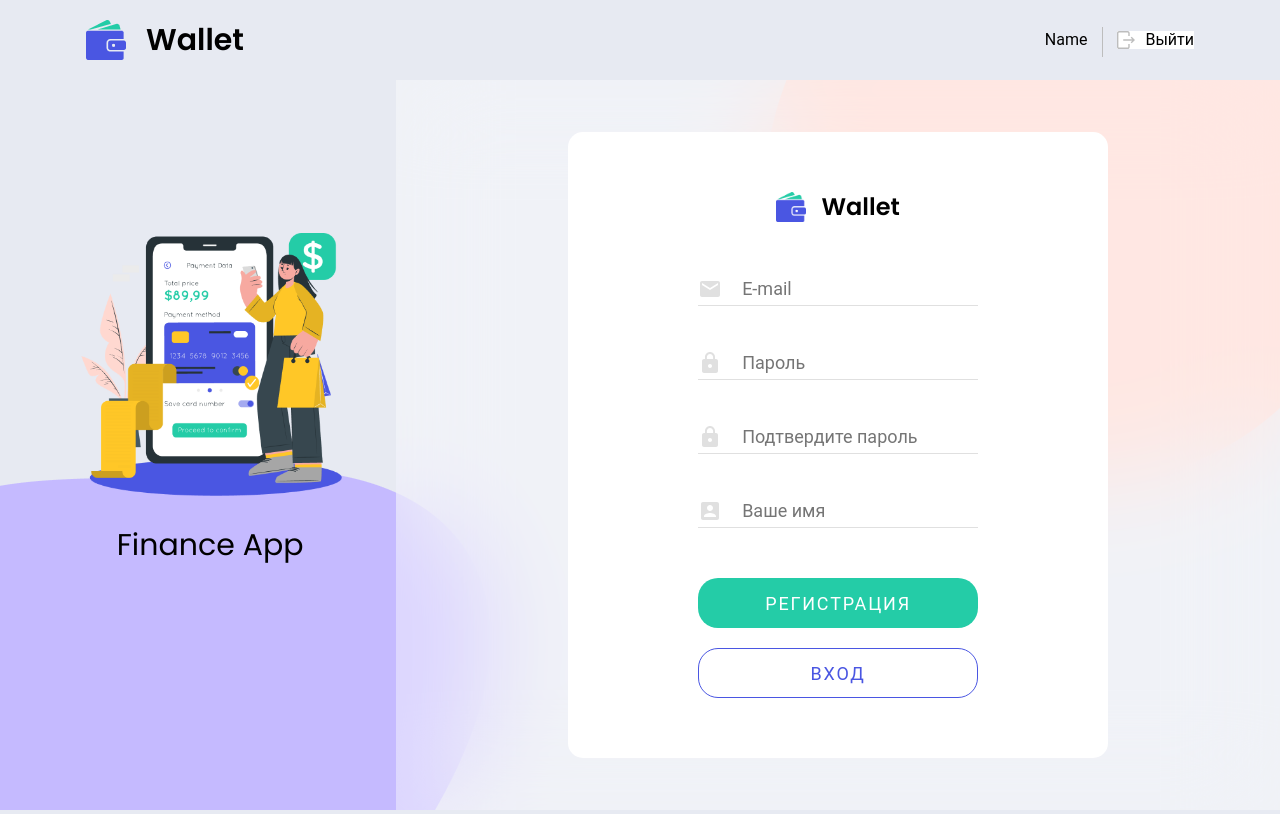
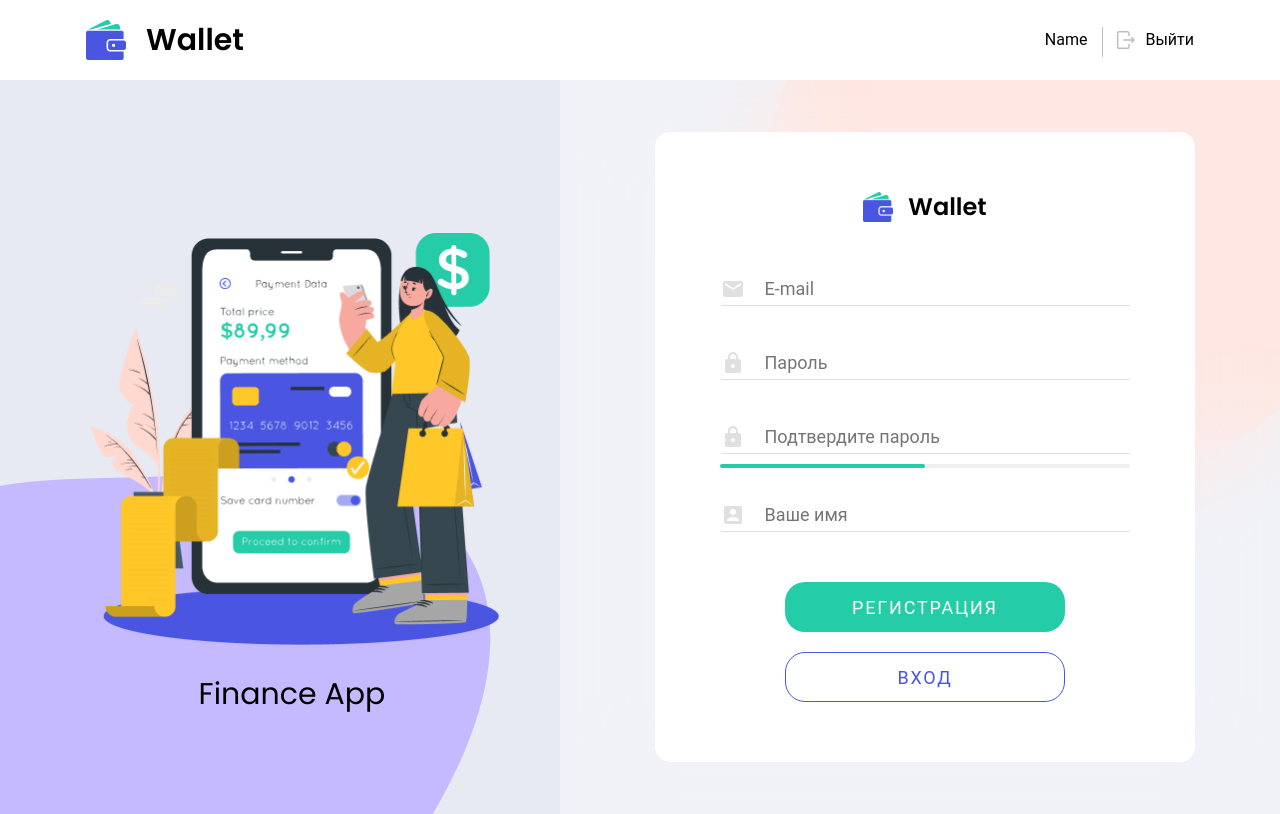
Before and after one commit to TverdovskyiAleksey/finance-app, a React (Create React App) app: page /register in a window 1280 px wide. Built offline with nearby package versions, Linux system fonts and the light colour scheme.

Commit message:
добавила валидацию

```diff
--- a/package.json
+++ b/package.json
@@ -4,6 +4,7 @@
   "private": true,
   "homepage": "https://tverdovskyialeksey.github.io/finance-app/",
   "dependencies": {
+    "@emotion/styled": "^11.6.0",
     "@material-ui/core": "^4.12.3",
     "@material-ui/icons": "^4.11.2",
     "@mui/icons-material": "^5.1.0",
--- a/src/Components/Auth/Auth.module.css
+++ b/src/Components/Auth/Auth.module.css
@@ -110,6 +110,12 @@ h1 {
   }
 }
 
+@media screen and (min-width: 1280px) {
+  .regImg {
+    width: 452px;
+  }
+}
+
 .regRight {
   width: 100%;
   padding: 52px 95px 52px 95px;
@@ -195,7 +201,7 @@ h1 {
   padding-left: 44px;
 }
 
-@media screen and (min-width: 320px) {
+@media screen and (max-width: 767px) {
   .input {
     width: 280px;
   }
@@ -275,3 +281,14 @@ h1 {
   justify-content: center;
   align-items: center;
 }
+
+progress {
+  width: 100%;
+}
+
+.error {
+  margin: 0px;
+  font-size: 14px;
+  color: red;
+  bottom: 0;
+}
--- a/src/Components/Header/Header.module.css
+++ b/src/Components/Header/Header.module.css
@@ -2,6 +2,10 @@
 
 p {
   margin: 0;
+}
+
+header {
+  background-color: white;
 }
 
 .container {
--- a/src/Views/LoginView.js
+++ b/src/Views/LoginView.js
@@ -1,7 +1,7 @@
 import { useDispatch } from 'react-redux';
 import { useState } from 'react';
-// import { Formik } from 'formik';
-// import * as yup from 'yup';
+import { Formik } from 'formik';
+import * as yup from 'yup';
 import { authOperations } from '../Redux/auth';
 import { Link } from 'react-router-dom';
 import styles from '../Components/Auth/Auth.module.css';
@@ -13,25 +13,34 @@ import mail from '../Components/Auth/images/email.svg';
 
 export default function LoginView() {
   const dispatch = useDispatch();
-  const [email, setEmail] = useState('');
-  const [password, setPassword] = useState('');
+  // const [email, setEmail] = useState('');
+  // const [password, setPassword] = useState('');
 
-  const handelChange = ({ target: { name, value } }) => {
-    switch (name) {
-      case 'email':
-        return setEmail(value);
-      case 'password':
-        return setPassword(value);
-      default:
-        return;
-    }
-  };
-  const handelSubmit = e => {
-    e.preventDefault();
-    dispatch(authOperations.logIn({ email, password }));
-    setEmail('');
-    setPassword('');
-  };
+  // const handelChange = ({ target: { name, value } }) => {
+  //   switch (name) {
+  //     case 'email':
+  //       return setEmail(value);
+  //     case 'password':
+  //       return setPassword(value);
+  //     default:
+  //       return;
+  //   }
+  // };
+  // const handelSubmit = e => {
+  //   e.preventDefault();
+  //   dispatch(authOperations.logIn({ email, password }));
+  //   setEmail('');
+  //   setPassword('');
+  // };
+  const validationSchema = yup.object().shape({
+
+    password:   yup.string().matches(
+            /[0-9a-zA-Z!@#$%^&*]/,
+            'Недопустимые символы для пароля'
+    ).min(6, 'Пароль должен быть не менее 6 символов').max(12, 'Максимальная длина пароля 12 символов').typeError('Должно быть строкой').required('Обязательноe поле'),
+
+    email: yup.string().email('Введите корректный email').required('Обязательноe поле')
+  })
   return (
     <div className={styles.register}>
       <div className={styles.regLeft}>
@@ -39,38 +48,53 @@ export default function LoginView() {
         <p className={styles.regTitle}>Finance App</p>
       </div>
       <div className={styles.regRight}>
+        <Formik
+          initialValues={{
+
+            email: '',
+            password: ''
+          }}
+          validateOnBlur
+          onSubmit={({ email, password }, { resetForm }) => {
+                dispatch(authOperations.register({ email, password}))
+                resetForm();
+          }}
+          validationSchema={validationSchema}
+        >
+          {({ values, errors, touched, handleChange, handleBlur, isValid, handleSubmit, dirty }) => (
             <div className={styles.registerForm}>
-          <form
-            className={styles.form}
-            onSubmit={handelSubmit}
-            autoComplete="off"
-          >
+
+        <form className={styles.form} onSubmit={handleSubmit} autoComplete="off">
           <div className={styles.logo}>
-              <img className={styles.logoImg} src={logo} alt="logo" />
+            <img className={styles.logoImg} src={logo} alt='logo' />
              <p className={styles.title}>Wallet</p>
           </div>
 
-            <div>
+            <div >
             <input
                 className={styles.input}
-                style={{ backgroundImage: 'url(' + mail + ')' }}
+                style={{backgroundImage: "url(" + mail + ")"}}
               type="email"
               name="email"
-                value={email}
-                placeholder="E-mail"
-                onChange={handelChange}
+              value={values.email}
+              placeholder='E-mail'
+                    onChange={handleChange}
+                    onBlur={handleBlur}
                   />
+                  {touched.email && errors.email && <p className={styles.error}>{errors.email}</p>}
         </div>
         <div>
             <input
                 className={styles.input}
-                style={{ backgroundImage: 'url(' + pas + ')' }}
+                 style={{backgroundImage: "url(" + pas + ")"}}
               type="password"
               name="password"
-                value={password}
-                placeholder="Пароль"
-                onChange={handelChange}
+              value={values.password}
+              placeholder='Пароль'
+                    onChange={handleChange}
+                    onBlur={handleBlur}
                   />
+                  {touched.password && errors.password && <p className={styles.error}>{errors.password}</p>}
         </div>
 
           <div className={styles.btn}>
@@ -82,7 +106,11 @@ export default function LoginView() {
               </Link>
             </div>
       </form>
+
     </div>
+          )}
+
+    </Formik>
       </div>
     </div>
   );
--- a/src/Views/RegisterView.js
+++ b/src/Views/RegisterView.js
@@ -1,7 +1,7 @@
 import { useDispatch } from 'react-redux';
-import { useState } from 'react';
-// import { Formik } from 'formik';
-// import * as yup from 'yup';
+import { useState , useEffect } from 'react';
+import { Formik } from 'formik';
+import * as yup from 'yup';
 import { authOperations } from '../Redux/auth';
 import { Link } from 'react-router-dom';
 import styles from '../Components/Auth/Auth.module.css';
@@ -12,37 +12,34 @@ import pas from '../Components/Auth/images/lock.svg';
 import acc from '../Components/Auth/images/account_box.svg';
 import mail from '../Components/Auth/images/email.svg';
 
+import { styled } from '@mui/material/styles';
+import LinearProgress, { linearProgressClasses } from '@mui/material/LinearProgress';
 
 
 export default function RegisterView() {
   const dispatch = useDispatch();
-  const [name, setName] = useState('');
-  const [email, setEmail] = useState('');
-  const [password, setPassword] = useState('');
-  const [rePassword, setRePassword] = useState('');
 
-  const handelChange = ({ target: { name, value } }) => {
-    switch (name) {
-      case 'name':
-        return setName(value);
-      case 'email':
-        return setEmail(value);
-      case 'password':
-        return setPassword(value);
-      case 'rePassword':
-        return setRePassword(value);
-      default:
-        return;
-    }
-  };
-  const handelSubmit = e => {
-    e.preventDefault();
-    dispatch(authOperations.register({ name, email, password, rePassword }));
-    setName('');
-    setEmail('');
-    setPassword('');
-    setRePassword('');
-  };
+  const BorderLinearProgress = styled(LinearProgress)(({ theme }) => ({
+    height: 4,
+    top:10,
+  borderRadius: 5,
+  [`&.${linearProgressClasses.colorPrimary}`]: {
+    backgroundColor: theme.palette.grey[theme.palette.mode === 'light' ? 200 : 800],
+  },
+  [`& .${linearProgressClasses.bar}`]: {
+    borderRadius: 5,
+    backgroundColor: theme.palette.mode === 'light' ? '#24CCA7' : '#308fe8',
+  },
+}));
+  const validationSchema = yup.object().shape({
+    name: yup.string().min(1, 'Введите ваше имя').max(12, 'Максимальная длина имени 12 символов').typeError('Должно быть строкой').required('Обязательно'),
+    password:   yup.string().matches(
+            /[0-9a-zA-Z!@#$%^&*]/,
+            'Недопустимые символы для пароля'
+    ).min(6, 'Пароль должен быть не менее 6 символов').max(12, 'Максимальная длина пароля 12 символов').typeError('Должно быть строкой').required('Обязательноe поле'),
+    rePassword: yup.string().oneOf([yup.ref('password')], 'Пароли не совпадают'),
+    email: yup.string().email('Введите корректный email').required('Обязательноe поле')
+  })
   return (
     <div className={styles.register}>
       <div className={styles.regLeft}>
@@ -50,9 +47,24 @@ export default function RegisterView() {
         <p className={styles.regTitle}>Finance App</p>
       </div>
       <div className={styles.regRight}>
+        <Formik
+          initialValues={{
+            name: '',
+            email: '',
+            password: '',
+            rePassword: ''
+          }}
+          validateOnBlur
+          onSubmit={({ email, password, name }, { resetForm }) => {
+                dispatch(authOperations.register({ email, password, name }))
+                resetForm();
+          }}
+          validationSchema={validationSchema}
+        >
+          {({ values, errors, touched, handleChange, handleBlur, isValid, handleSubmit, dirty }) => (
             <div className={styles.registerForm}>
 
-        <form className={styles.form} onSubmit={handelSubmit} autoComplete="off">
+        <form className={styles.form} onSubmit={handleSubmit} autoComplete="off">
           <div className={styles.logo}>
             <img className={styles.logoImg} src={logo} alt='logo' />
              <p className={styles.title}>Wallet</p>
@@ -64,10 +76,12 @@ export default function RegisterView() {
                 style={{backgroundImage: "url(" + mail + ")"}}
               type="email"
               name="email"
-              value={email}
+              value={values.email}
               placeholder='E-mail'
-              onChange={handelChange}
+                    onChange={handleChange}
+                    onBlur={handleBlur}
                   />
+                  {touched.email && errors.email && <p className={styles.error}>{errors.email}</p>}
         </div>
         <div>
             <input
@@ -75,10 +89,12 @@ export default function RegisterView() {
                  style={{backgroundImage: "url(" + pas + ")"}}
               type="password"
               name="password"
-              value={password}
+              value={values.password}
               placeholder='Пароль'
-              onChange={handelChange}
+                    onChange={handleChange}
+                    onBlur={handleBlur}
                   />
+                  {touched.password && errors.password && <p className={styles.error}>{errors.password}</p>}
         </div>
         <div>
               <input
@@ -86,21 +102,26 @@ export default function RegisterView() {
                 style={{backgroundImage: "url(" + pas + ")"}}
               type="password"
               name="rePassword"
-              value={rePassword}
+              value={values.rePassword}
               placeholder='Подтвердите пароль'
-              onChange={handelChange}
+               onChange={handleChange}
+                    onBlur={handleBlur}
                   />
+                  {touched.rePassword && errors.rePassword && <p className={styles.error}>{errors.rePassword}</p>}
             </div>
+            <BorderLinearProgress variant="determinate" value={50} />
            <div>
             <input
                 className={styles.input}
                 style={{backgroundImage: "url(" + acc + ")"}}
               type="name"
               name="name"
-              value={name}
+              value={values.name}
               placeholder='Ваше имя'
-              onChange={handelChange}
+               onChange={handleChange}
+                    onBlur={handleBlur}
                   />
+                  {touched.name && errors.name && <p className={styles.error}>{errors.name}</p>}
           </div>
 
           <div className={styles.btn}>
@@ -113,6 +134,9 @@ export default function RegisterView() {
       </form>
 
     </div>
+          )}
+
+    </Formik>
       </div>
 
     </div>
--- a/src/index.css
+++ b/src/index.css
@@ -23,7 +23,7 @@ p {
 }
 img {
   display: block;
-  max-width: 100%;
+  /* max-width: 100%; */
   height: auto;
 }
 input {
```
Also changed, not shown: 1 other file (tests, documents, lock files or other folders). Lines whose indentation alone changed are shown as unchanged.
